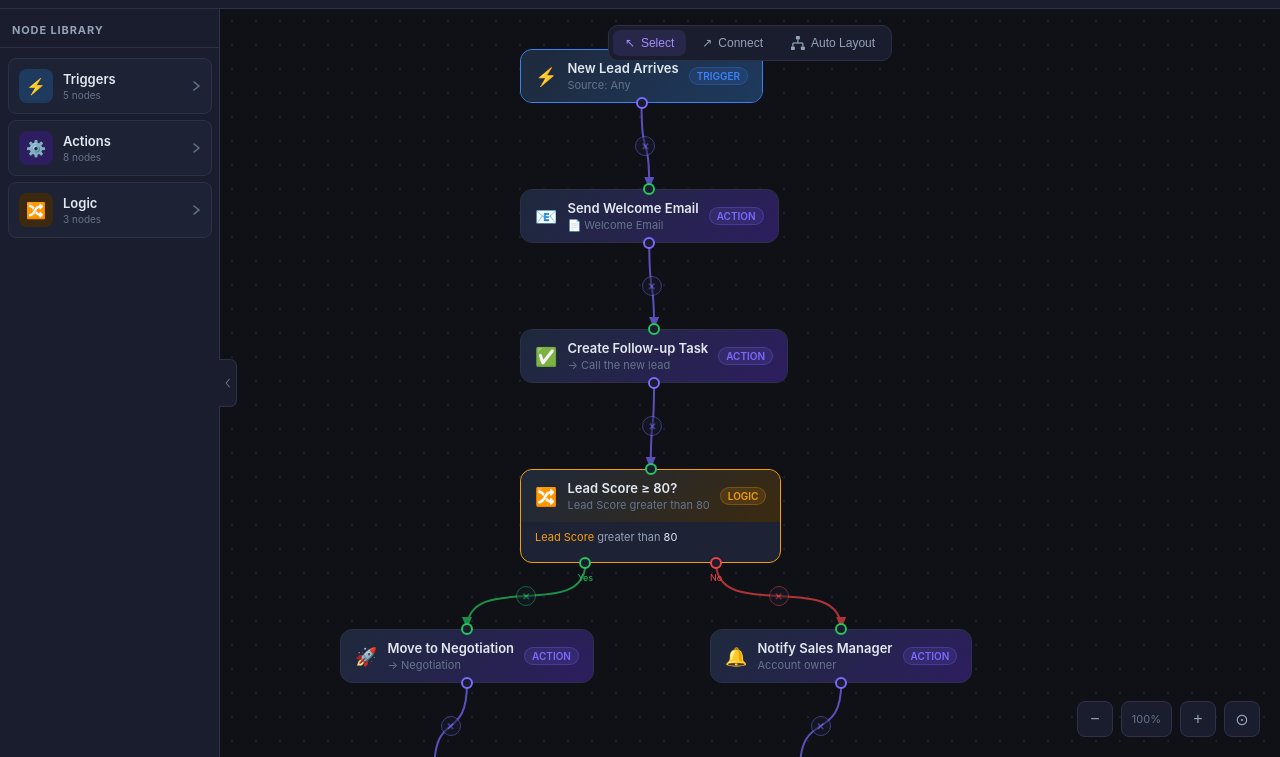
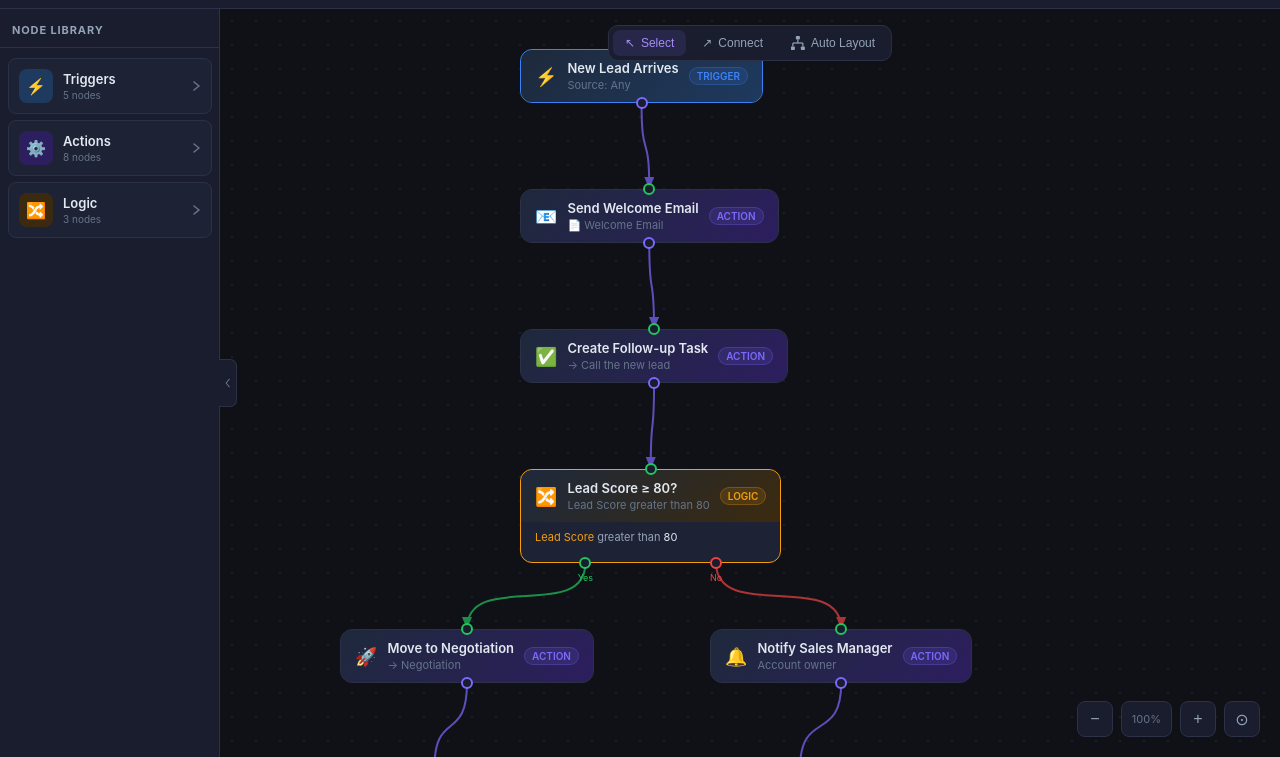
Before and after one commit to fedose-v/process-builder, a website: page public/index.html in a window 1280 px wide. Shown: the part 43-800 px from the top of the page. Drawn offline with Linux system fonts and the light colour scheme.

Commit message:
Скрыть кнопки удаления связей до наведения курсора
Co-Authored-By: Claude Sonnet 4.6 <noreply@anthropic.com>

```diff
--- a/public/css/styles.css
+++ b/public/css/styles.css
@@ -145,7 +145,7 @@ body { font-family: -apple-system, BlinkMacSystemFont, 'Segoe UI', sans-serif; b
 .connection-line.yes { stroke: #22c55e; }
 .connection-line.no { stroke: #ef4444; }
 .conn-delete { opacity: 0; pointer-events: all; cursor: pointer; transition: opacity 0.15s; }
-.conn-del-btn { position: absolute; width: 20px; height: 20px; border-radius: 50%; background: #1a1d2e; border: 1.5px solid #7c6aff; color: #7c6aff; font-size: 13px; font-weight: 700; display: flex; align-items: center; justify-content: center; transform: translate(-50%, -50%); cursor: pointer; z-index: 20; opacity: 0.45; transition: opacity 0.15s, background 0.15s, border-color 0.15s, color 0.15s; user-select: none; pointer-events: all; }
+.conn-del-btn { position: absolute; width: 20px; height: 20px; border-radius: 50%; background: #1a1d2e; border: 1.5px solid #7c6aff; color: #7c6aff; font-size: 13px; font-weight: 700; display: flex; align-items: center; justify-content: center; transform: translate(-50%, -50%); cursor: pointer; z-index: 20; opacity: 0; transition: opacity 0.15s, background 0.15s, border-color 0.15s, color 0.15s; user-select: none; pointer-events: all; }
 .conn-del-btn:hover { opacity: 1; background: #ef444422; border-color: #ef4444; color: #ef4444; }
 .conn-highlight { opacity: 1 !important; stroke-width: 3 !important; }
 marker path { stroke: none; }
```
